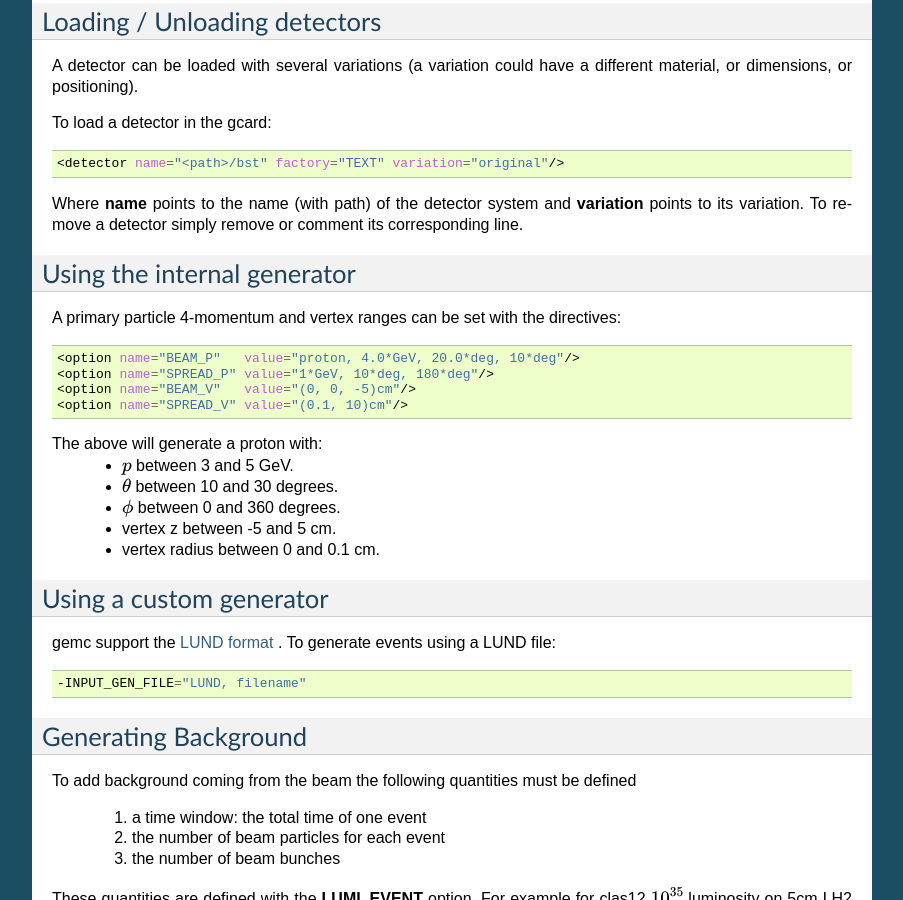
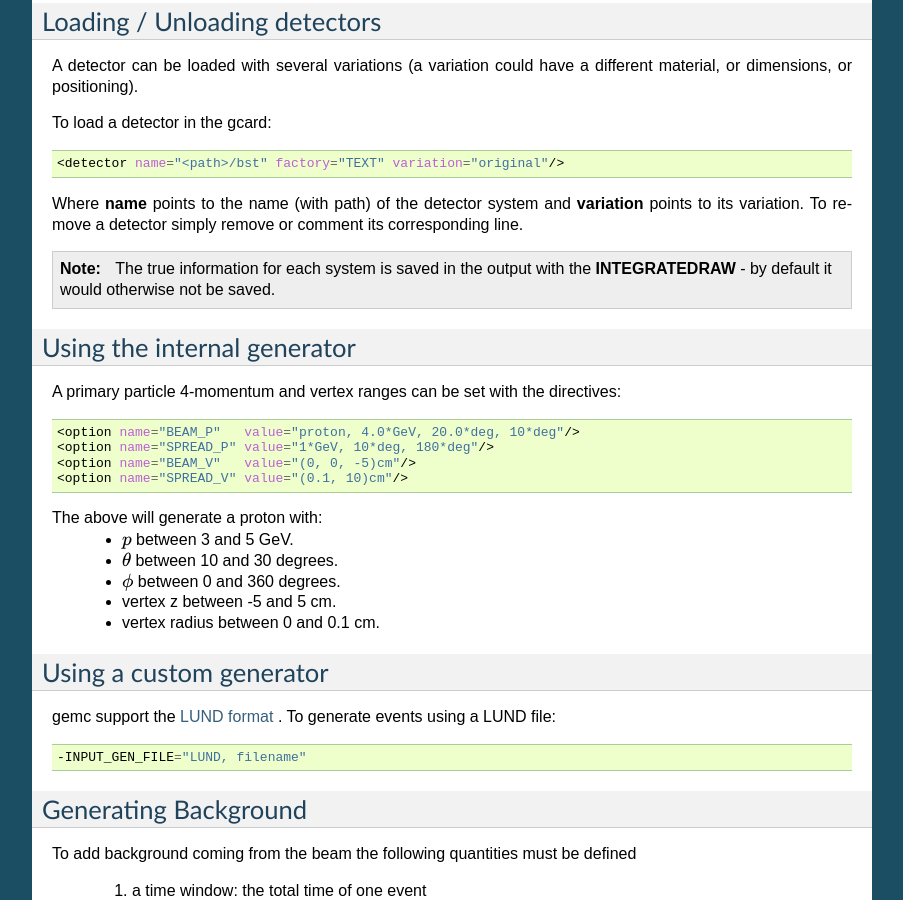
Before and after one commit to mckunkel/clas12docs, a Sphinx documentation site: the page built from OfflineSoftware/source/gemc/runningGemc.rst, in a window 1280 px wide and 900 px high, scrolled down 1041 px. Shown: the whole window, without its empty margins (198-1101 px from the left). Built offline with Sphinx 7.4.7, drawn with Linux system fonts in a browser that asks for light colours.

Commit message:
adding note on INTEGRATEDRAW.

```diff
--- a/OfflineSoftware/source/gemc/runningGemc.rst
+++ b/OfflineSoftware/source/gemc/runningGemc.rst
@@ -86,6 +86,11 @@ To load a detector in the gcard:
 
 Where **name** points to the name (with path) of the detector system and **variation** points to its variation.
 To remove a detector simply remove or comment its corresponding line.
+
+
+.. note::
+
+ The true information for each system is saved in the output with the **INTEGRATEDRAW** - by default it would otherwise not be saved.
 
 
 Using the internal generator
```
